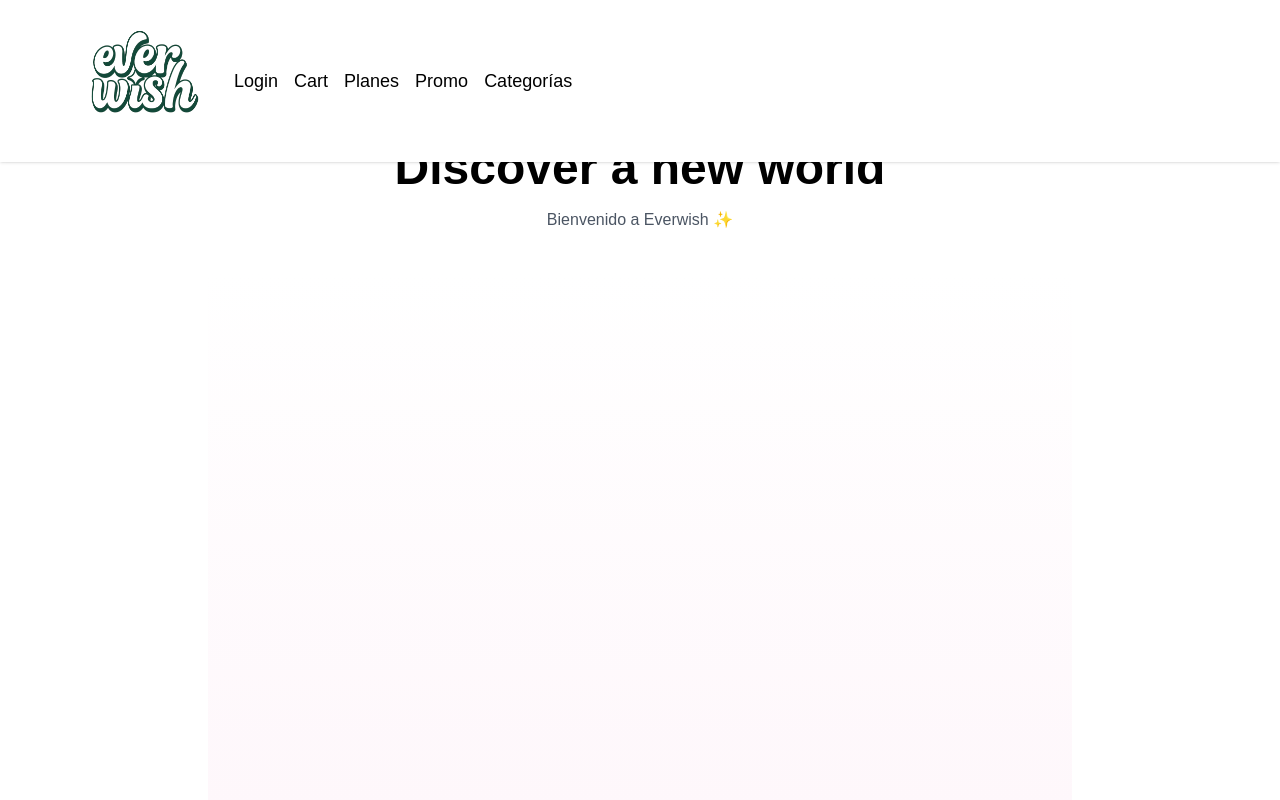
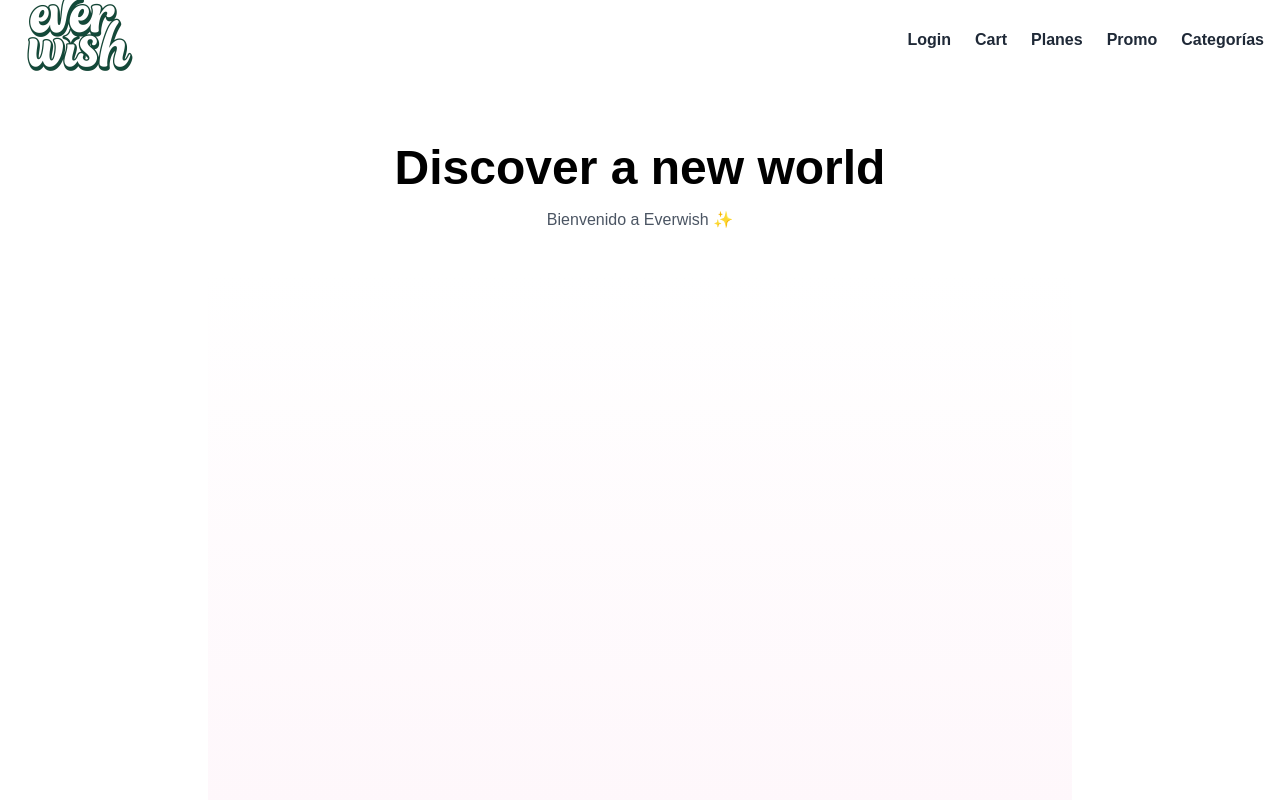
Before and after one commit to everwishhq-commits/EverWish, a Next.js app: page / in a window 1280 px wide. Shown: the top 800 px of the page. Built offline with nearby package versions, Linux system fonts and the light colour scheme.

Commit message:
Update header.js

```diff
--- a/app/components/header.js
+++ b/app/components/header.js
@@ -1,14 +1,18 @@
 "use client";
-
 import { useState, useEffect } from "react";
 import Image from "next/image";
+import Link from "next/link";
 
 export default function Header() {
-  const [scrolled, setScrolled] = useState(false);
+  const [isScrolled, setIsScrolled] = useState(false);
 
   useEffect(() => {
     const handleScroll = () => {
-      setScrolled(window.scrollY > 30);
+      if (window.scrollY > 10) {
+        setIsScrolled(true);
+      } else {
+        setIsScrolled(false);
+      }
     };
     window.addEventListener("scroll", handleScroll);
     return () => window.removeEventListener("scroll", handleScroll);
@@ -16,37 +20,33 @@ export default function Header() {
 
   return (
     <header
-      className={`fixed top-0 left-0 w-full z-40 bg-white shadow transition-all duration-500 ${
-        scrolled ? "py-2" : "py-4"
-      }`}
+      className={`fixed top-0 left-0 w-full z-50 transition-all duration-500 ${
+        isScrolled ? "h-14 shadow-md" : "h-20"
+      } bg-white flex items-center`}
     >
-      <div className="max-w-6xl mx-auto flex flex-wrap items-center px-4 gap-y-2">
-
+      <div className="w-full max-w-7xl mx-auto flex flex-wrap items-center justify-between px-4">
         {/* Logo */}
         <div
-          className={`transition-all duration-500 ${
-            scrolled ? "scale-75" : "scale-100"
+          className={`flex-shrink-0 transition-all duration-500 ${
+            isScrolled ? "w-24" : "w-32"
           }`}
         >
           <Image
             src="/logo.png"
-            alt="everwish"
-            width={scrolled ? 100 : 130}
-            height={60}
-            priority
+            alt="Everwish"
+            width={150}
+            height={80}
+            className="object-contain w-full h-auto"
           />
         </div>
 
-        {/* Menú pegado al logo */}
-        <nav
-          className="flex flex-wrap flex-1 justify-start md:justify-start gap-4
-                     text-sm sm:text-base md:text-lg ml-6"
-        >
-          <a href="#" className="hover:text-pink-600">Login</a>
-          <a href="#" className="hover:text-pink-600">Cart</a>
-          <a href="#" className="hover:text-pink-600">Planes</a>
-          <a href="#" className="hover:text-pink-600">Promo</a>
-          <a href="#" className="hover:text-pink-600">Categorías</a>
+        {/* Menú */}
+        <nav className="flex flex-wrap justify-center gap-6 text-gray-800 font-bold text-sm md:text-base mt-2 md:mt-0">
+          <Link href="/login">Login</Link>
+          <Link href="/cart">Cart</Link>
+          <Link href="/planes">Planes</Link>
+          <Link href="/promo">Promo</Link>
+          <Link href="/categorias">Categorías</Link>
         </nav>
       </div>
     </header>
```
